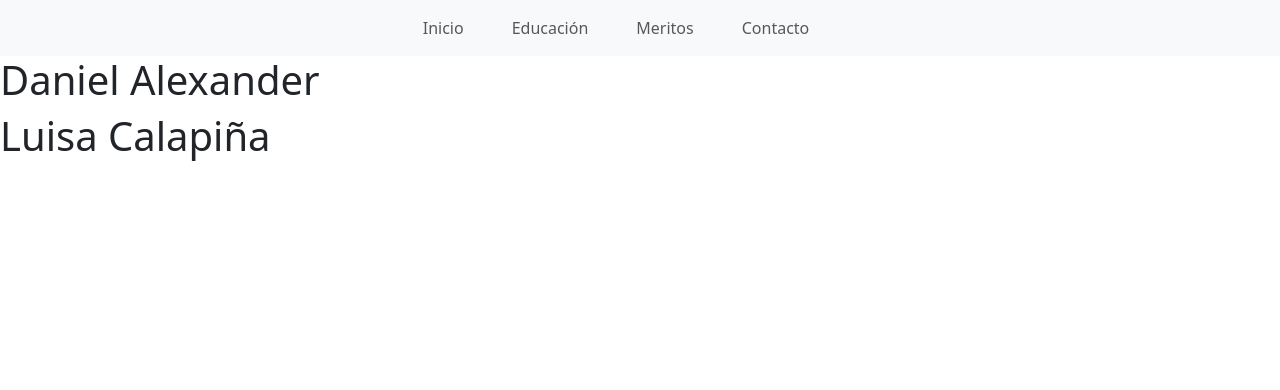
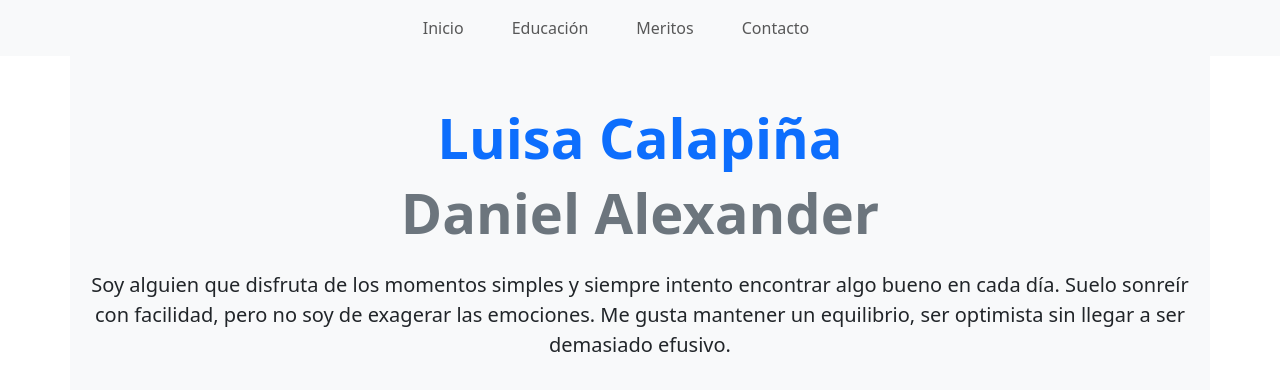
Before and after one commit to RanMd/PracticaGit4A_DanielLuisa, a plain HTML site: page index.html in a window 1280 px wide. Drawn offline with nearby package versions, Linux system fonts and the light colour scheme.

Commit message:
Se agregó un resumen de mi CV.

```diff
--- a/index.html
+++ b/index.html
@@ -8,12 +8,6 @@
         integrity="sha384-QWTKZyjpPEjISv5WaRU9OFeRpok6YctnYmDr5pNlyT2bRjXh0JMhjY6hW+ALEwIH" crossorigin="anonymous">
     <title>Practica</title>
 </head>
-
-<style>
-    .navbar-nav {
-        justify-content: center;
-    }
-</style>
 
 <body>
     <header>
@@ -37,10 +31,19 @@
         </nav>
     </header>
     <main>
-        <section>
-            <h1>Daniel Alexander</h1>
-            <h1>Luisa Calapiña</h1>
-        </section>
+        <section class="container py-5 text-center bg-light">
+            <div class="row">
+              <div class="col">
+                <h1 class="display-4 fw-bold text-primary">Luisa Calapiña</h1>
+                <h1 class="display-4 fw-bold text-secondary">Daniel Alexander</h1>
+                <p class="lead mt-4">
+                  Soy alguien que disfruta de los momentos simples y siempre intento encontrar algo bueno en cada día.
+                  Suelo sonreír con facilidad, pero no soy de exagerar las emociones. Me gusta mantener un equilibrio, ser
+                  optimista sin llegar a ser demasiado efusivo.
+                </p>
+              </div>
+            </div>
+          </section>
     </main>
     <footer>
     </footer>
```
